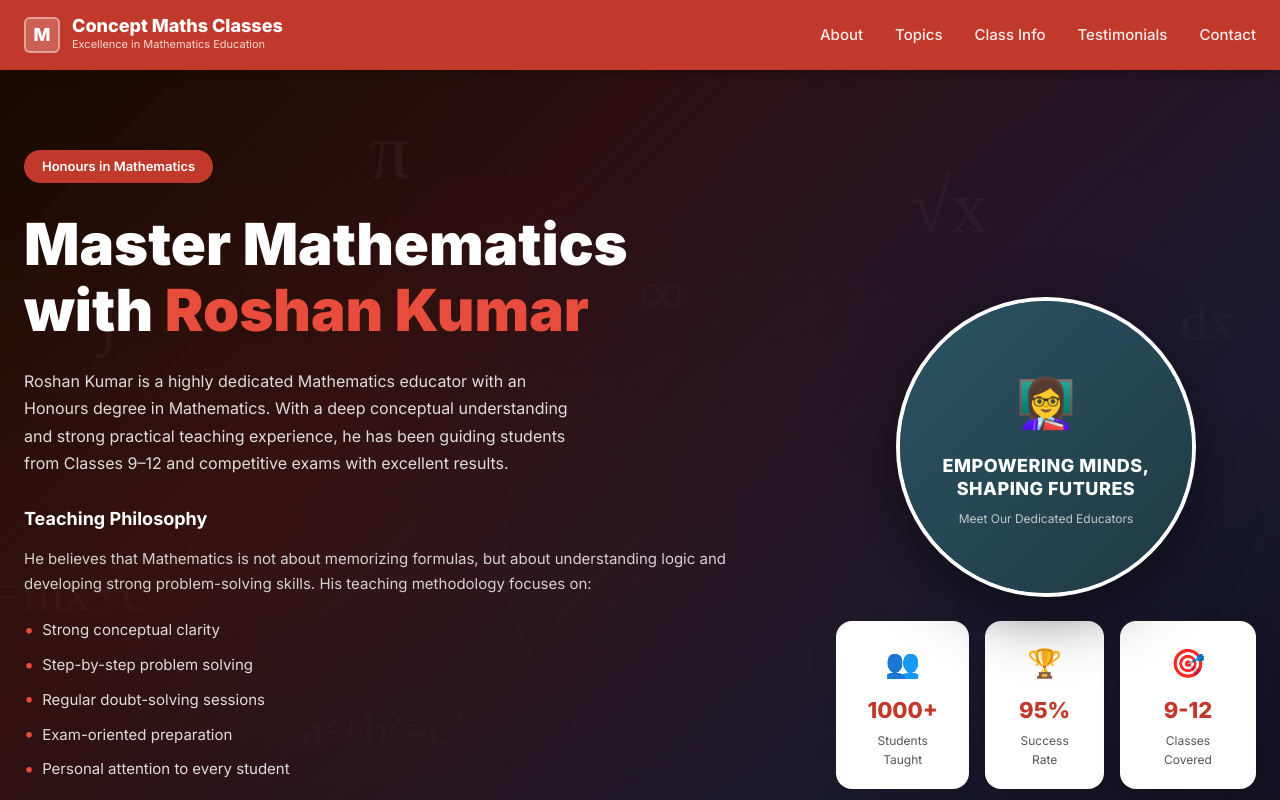
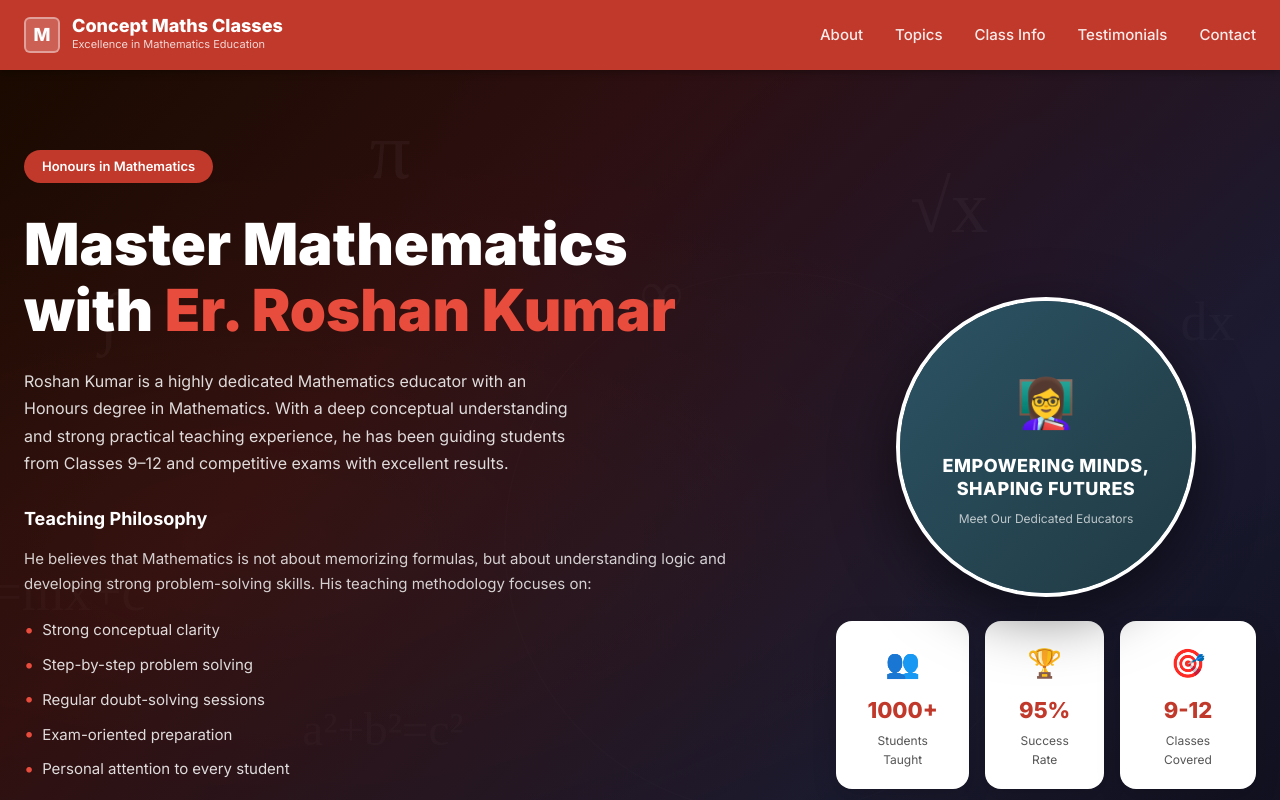
Before and after one commit to justmylifesince1990/concept-maths-classes, a React (Create React App) app: page / in a window 1280 px wide. Shown: the top 800 px of the page. Built offline with nearby package versions, Linux system fonts and the light colour scheme; the HTML template or start-up script is replaced by a standard one.

Commit message:
Update Hero.js

```diff
--- a/src/components/Hero.js
+++ b/src/components/Hero.js
@@ -213,7 +213,7 @@ export default function Hero() {
           <span style={s.badge}>Honours in Mathematics</span>
           <h1 style={s.h1}>
             Master Mathematics<br />
-            with <span style={s.highlight}>Roshan Kumar</span>
+            with <span style={s.highlight}>Er. Roshan Kumar</span>
           </h1>
           <p style={s.desc}>
             Roshan Kumar is a highly dedicated Mathematics educator with an Honours degree in Mathematics.
```
